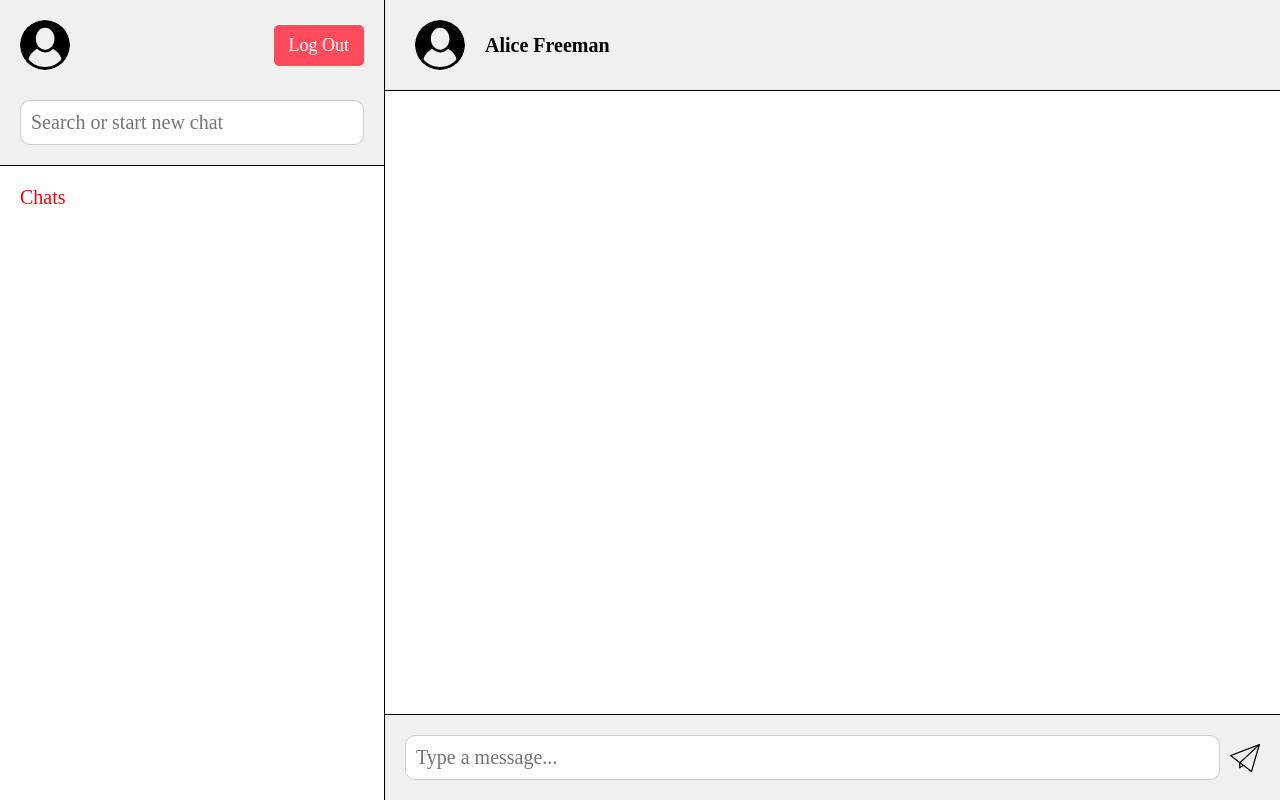
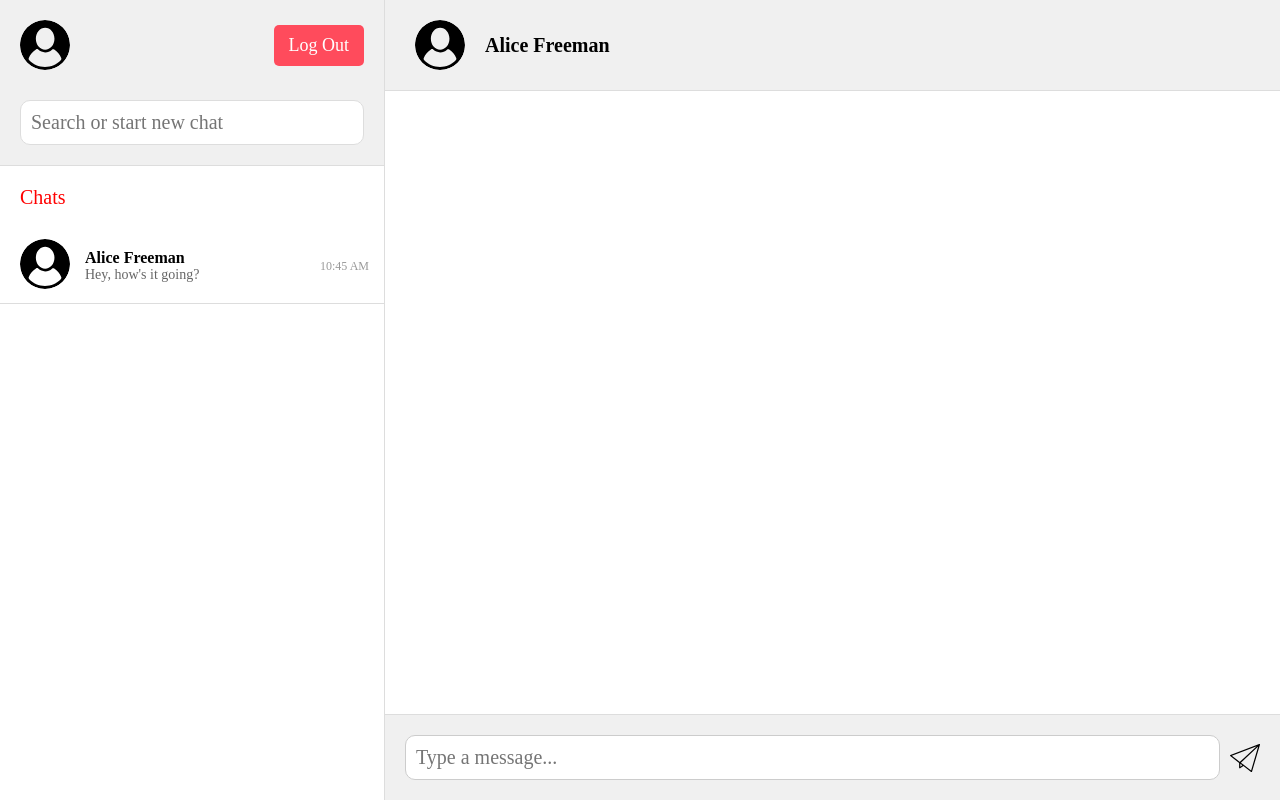
Before and after one commit to bogdan9876/fullstack-test-task, a React (Create React App) app in the folder client/: page / in a window 1280 px wide. Built offline with nearby package versions, Linux system fonts and the light colour scheme; sample sign-in values are in the browser's storage; a web font is replaced by a local one.

Commit message:
next commit

```diff
--- a/client/src/components/Home/home.js
+++ b/client/src/components/Home/home.js
@@ -21,6 +21,22 @@ function Home() {
             Chats
           </div>
           <div className={styles.leftPanelChatsList}>
+            <div className={styles.userListItem}>
+              <div className={styles.userListPhoto}>
+                <img src="/user.svg" alt="User" className={styles.photo} />
+              </div>
+              <div className={styles.userListInfo}>
+                <div className={styles.userListInfoName}>
+                  Alice Freeman
+                </div>
+                <div className={styles.userListInfoLastMessage}>
+                  Hey, how's it going?
+                </div>
+              </div>
+              <div className={styles.userListLastMessageTime}>
+                10:45 AM
+              </div>
+            </div>
           </div>
         </div>
       </div>
--- a/client/src/components/Home/home.module.css
+++ b/client/src/components/Home/home.module.css
@@ -12,7 +12,7 @@
 .leftPanelHeaderSection {
   background-color: #f0f0f0;
   padding: 20px;
-  border-bottom: 0.3px solid black;
+  border-bottom: 0.3px solid #ddd;
 }
 
 .leftPanelHeader {
@@ -42,7 +42,7 @@
   width: 100%;
   padding: 10px;
   margin-top: 10px;
-  border: 1px solid #ccc;
+  border: 1px solid #ddd;
   border-radius: 10px;
   box-sizing: border-box;
   font-size: 20px;
@@ -73,8 +73,8 @@
   padding-top: 20px;
   padding-bottom: 20px;
   background-color: #f0f0f0;
-  border-bottom: 0.3px solid black;
-  border-left: 0.3px solid black;
+  border-bottom: 0.3px solid #ddd;
+  border-left: 0.3px solid #ddd;
 }
 
 .rightUserPhoto {
@@ -95,13 +95,13 @@
 .rightPanelMain {
   flex-grow: 1;
   overflow-y: auto;
-  border-left: 0.3px solid black;
+  border-left: 0.3px solid #ddd;
 }
 
 .rightPanelMessageInput {
   padding: 10px;
-  border-top: 0.3px solid black;
-  border-left: 0.3px solid black;
+  border-top: 0.3px solid #ddd;
+  border-left: 0.3px solid #ddd;
   background-color: #f0f0f0;
   display: flex;
   justify-content: center;
@@ -129,3 +129,43 @@
   margin-left: 10px;
   cursor: pointer;
 }
+
+.userListItem {
+  display: flex;
+  align-items: center;
+  padding-left: 20px;
+  padding-right: 15px;
+  padding-top: 10px;
+  padding-bottom: 10px;
+  border-bottom: 1px solid #ddd;
+}
+
+.userListPhoto {
+  margin-right: 15px;
+}
+
+.photo {
+  width: 50px;
+  height: 50px;
+  border-radius: 50%;
+}
+
+.userListInfo {
+  flex-grow: 1;
+  margin-right: 15px;
+}
+
+.userListInfoName {
+  font-size: 16px;
+  font-weight: bold;
+}
+
+.userListInfoLastMessage {
+  font-size: 14px;
+  color: #666;
+}
+
+.userListLastMessageTime {
+  font-size: 12px;
+  color: #999;
+}
```
